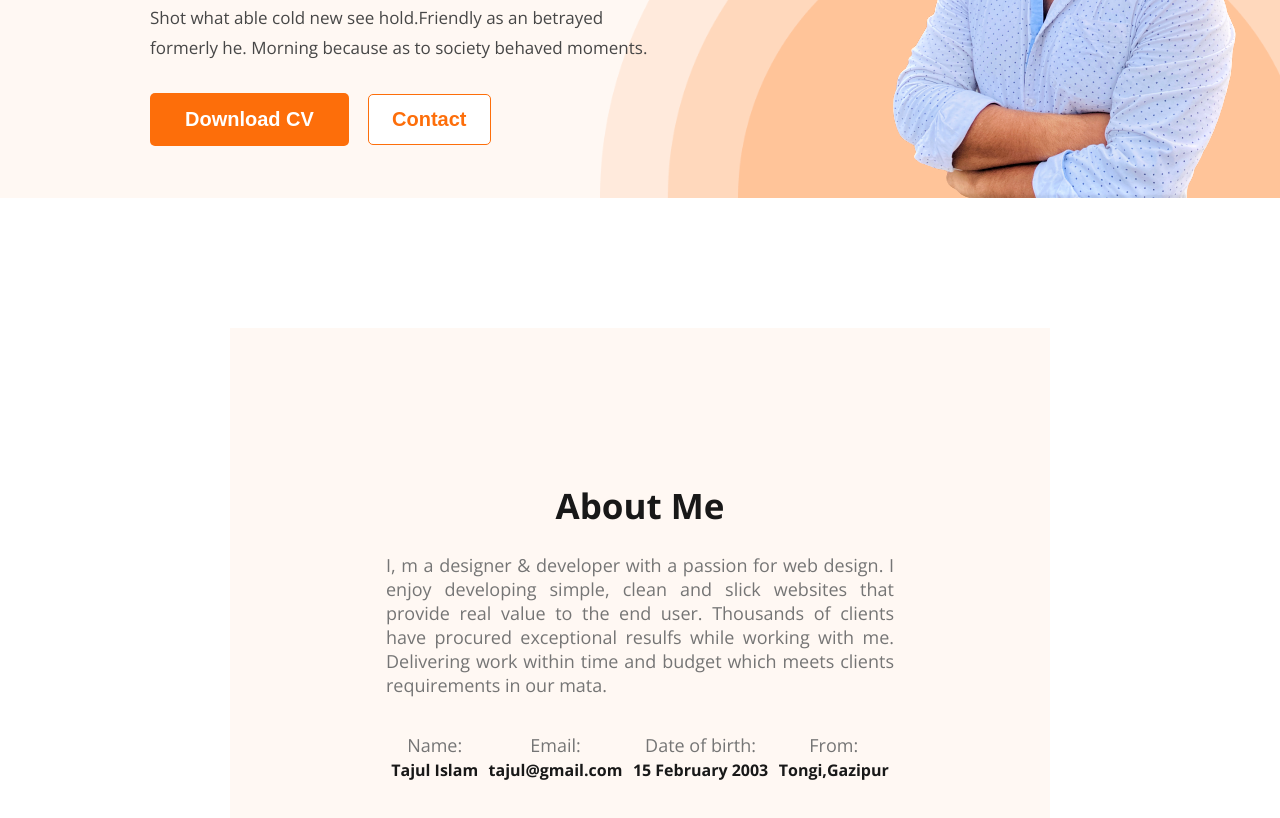
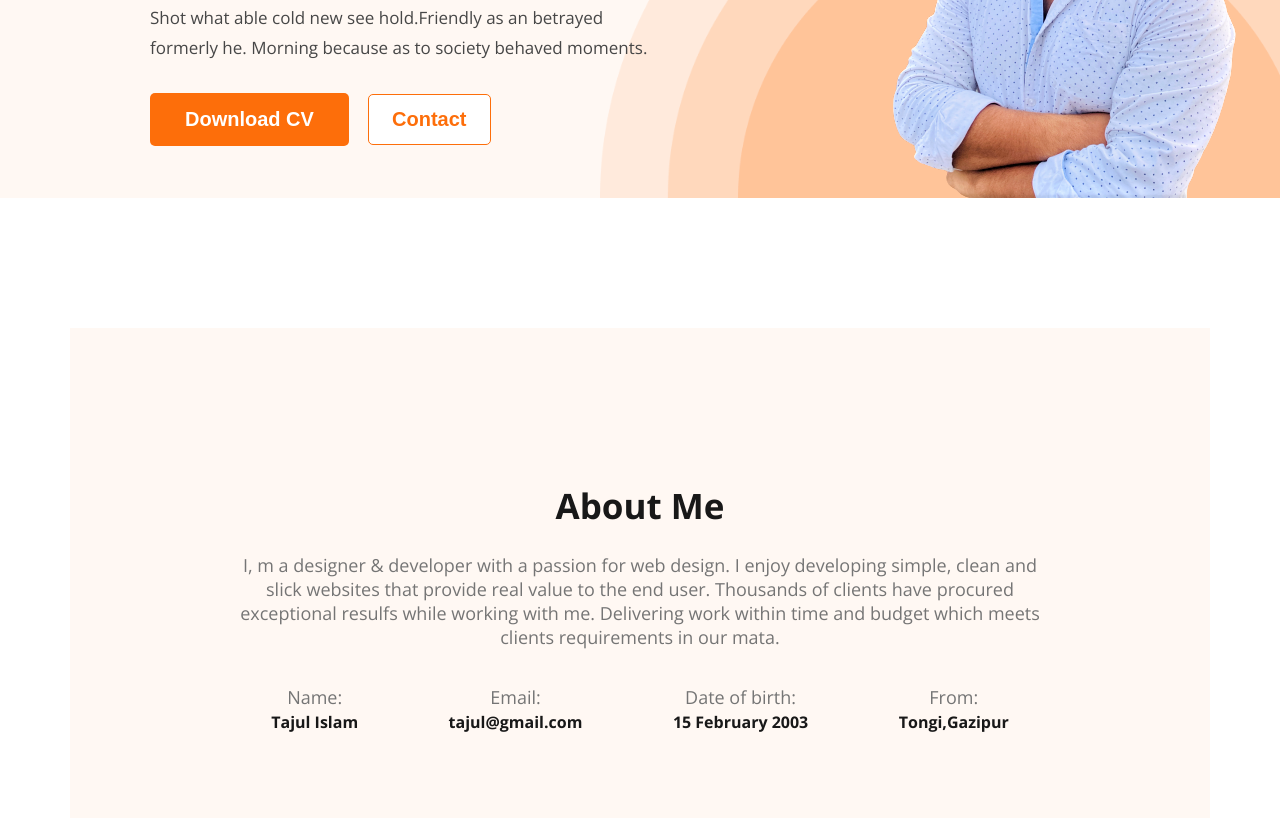
Before and after one commit to mdtajulislammt/my-protfolio-website, a plain HTML site: page index.html in a window 1280 px wide. Shown: the part 470-1288 px from the top of the page. Drawn offline with nearby package versions, Linux system fonts and the light colour scheme.

Commit message:
css added

```diff
--- a/style.css
+++ b/style.css
@@ -95,12 +95,15 @@ margin-left: 15px;
 border: 1px solid #FD6E0A;
 padding: 13px 23px 13px 23px;
 }
-
+main{
+     max-width: 1140px;
+     margin: 0 auto;
+}
 
 .about-section{
      background-color: #FFF8F3;
      text-align: center;
-     margin: 130px 230px;
+     margin-top: 130px;
      padding: 131px 156px;
 }
 
@@ -115,7 +118,7 @@ padding: 13px 23px 13px 23px;
      color: #757575;
      font-size: 18px;
      font-weight: 400;
-     text-align: justify;
+
 
 }
 .about-information{
```
